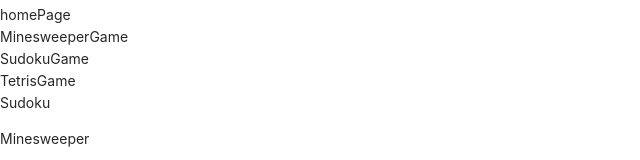
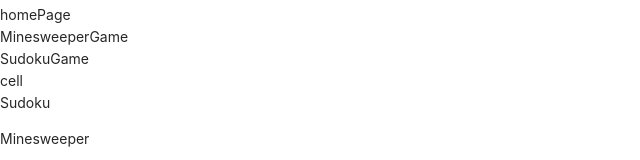
Before and after one commit to Manion-sebastian/waggroup, a Next.js app: page / in a window 1280 px wide. Shown: the part 216-376 px from the top of the page, without its empty margins (0-640 px from the left). Built offline with nearby package versions, Linux system fonts and the light colour scheme.

Commit message:
adds tetris stuff and index change for tetris

```diff
--- /dev/null
+++ b/components/tetris/cell.tsx
@@ -0,0 +1,10 @@
+import React from 'react'
+// import type from ''
+
+// change type when known
+
+const cell = ({ type } : any) => (
+  <div>cell</div>
+)
+
+export default cell
--- /dev/null
+++ b/components/tetris/display.tsx
@@ -0,0 +1,7 @@
+import React from 'react'
+
+const display = ({ gameOver, text } : any) => (
+    <div>{text}</div>
+)
+
+export default display
--- /dev/null
+++ b/components/tetris/stage.tsx
@@ -0,0 +1,9 @@
+import React from 'react'
+import Cell from './cell';
+
+
+const stage = ({ stage }: any) => (
+    <div><Cell /></div>
+)
+
+export default stage
--- /dev/null
+++ b/components/tetris/startButton.tsx
@@ -0,0 +1,7 @@
+import React from 'react'
+
+const startButton = ({ callback }: any) => (
+    <div>Start Game</div>
+)
+
+export default startButton
--- /dev/null
+++ b/components/tetris/tetrisGame.tsx
@@ -0,0 +1,17 @@
+import React from 'react'
+
+// Components
+import Stage from './stage'
+import Display from './display';
+import StartButton from './startButton';
+
+
+const tetrisGame = () => {
+  return (
+    <div>
+      <Stage />
+    </div>
+  )
+}
+
+export default tetrisGame
--- a/components/tetrisGame.tsx
+++ /dev/null
@@ -1,11 +0,0 @@
-import React from 'react'
-
-type Props = {}
-
-const TetrisGame = (props: Props) => {
-  return (
-    <div>TetrisGame</div>
-  )
-}
-
-export default TetrisGame
--- a/pages/index.tsx
+++ b/pages/index.tsx
@@ -13,7 +13,7 @@ import type { BrandonGame } from '../typingBrandon' // separate types for each p
 import HomePage from '../components/homePage'
 import MinesweeperGame from '../components/minesweeperGame'
 import SudokuGame from '../components/sudokuGame'
-import TetrisGame from '../components/tetrisGame'
+import TetrisGame from '../components/tetris/tetrisGame'
 
 
 // console.log('fuck you brandon')
```
